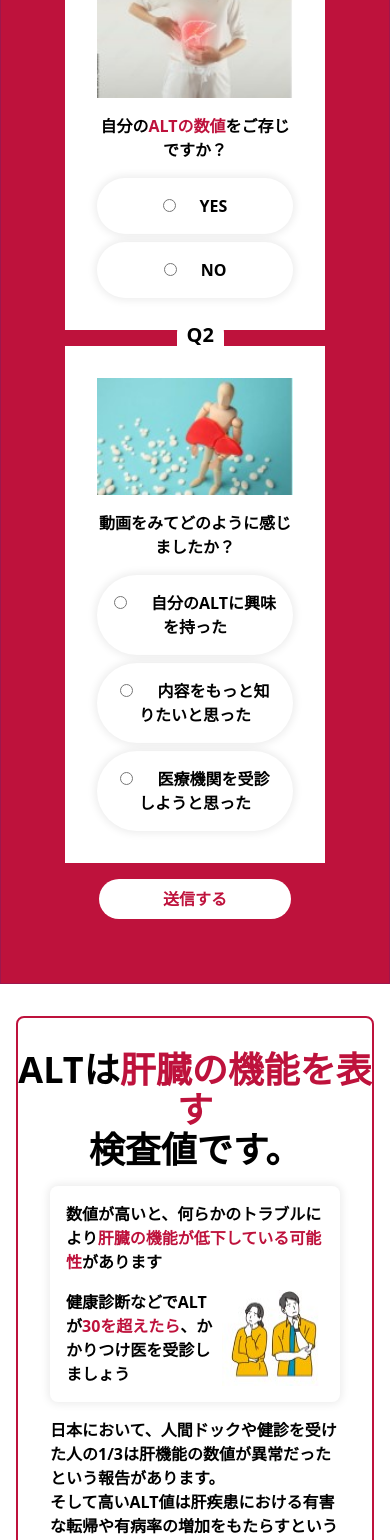
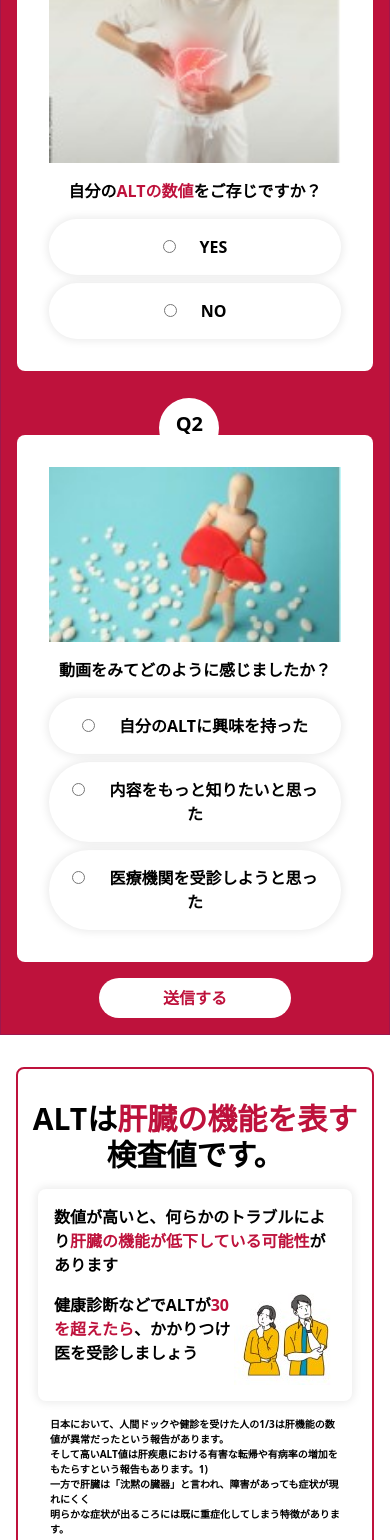
Before and after one commit to tomoru04/hataraku-kanzou, a Next.js app: page / in a window 390 px wide. Shown: the part 1368-2908 px from the top of the page. Built offline with nearby package versions, Linux system fonts and the light colour scheme.

Commit message:
modify: just something

```diff
--- a/pages/index.js
+++ b/pages/index.js
@@ -52,10 +52,10 @@ export default function Home() {
               </div>
             </div>
 
-            <form className="border border-pink-800 p-16 md:rounded-lg mb-8 bg-[#be123c] font-bold" action="https://script.google.com/macros/s/AKfycbxGbKTtAqtVRudWP2WPCjO5VEi9HNvqv-fnzhYqgeZ0RdlCVrijAWEZOCY493YzfnlIuw/exec" method="POST">
+            <form className="border border-pink-800 p-4 md:p-16 md:rounded-lg mb-8 bg-[#be123c] font-bold" action="https://script.google.com/macros/s/AKfycbxGbKTtAqtVRudWP2WPCjO5VEi9HNvqv-fnzhYqgeZ0RdlCVrijAWEZOCY493YzfnlIuw/exec" method="POST">
               <div className="md:flex justify-center text-center">
-                <div className="mb-4 md:float-left bg-white p-8 md:rounded-lg relative">
-                  <div className="bg-white rounded-full w-[18%] h-[13%] absolute top-[-7%] left-[43%]">
+                <div className="mt-12 md:mt-0 mb-4 md:float-left bg-white p-8 rounded-lg relative">
+                  <div className="bg-white rounded-full w-[60px] h-[60px] absolute top-[-7%] left-[40%]">
                     <p className="mt-3 text-xl text-[#be123cf]">Q1</p>
                   </div>
                   <Image src="/johansin.jpg" alt="Placeholder Image 2" className="mx-auto" width={300} height={300} />
@@ -70,12 +70,12 @@ export default function Home() {
                   </label>
                 </div>
 
-                <div className="mb-4 bg-white md:float-left p-8 md:ml-4 text-center md:rounded-lg relative">
-                  <div className="bg-white rounded-full w-[18%] h-[13%] absolute top-[-7%] left-[43%]">
+                <div className="mt-16 md:mt-0 mb-4 bg-white md:float-left p-8 md:ml-4 text-center rounded-lg relative">
+                  <div className="bg-white rounded-full w-[60px] h-[60px] absolute top-[-7%] left-[40%]">
                     <p className="mt-3 text-xl text-[#be123cf]">Q2</p>
                   </div>
                   <Image src="/ningyo.jpg" alt="Placeholder Image 2" className="mx-auto" width={300} height={300} />
-                  <h3 className="my-4">動画をみてどのように感じましたか？</h3>
+                  <p className="my-4">動画をみてどのように感じましたか？</p>
                   <label className="block mb-2 shadow-wide rounded-full p-4">
                     <input type="radio" name="question2" value="自分のALTに興味を持った" className="mr-6" />
                     自分のALTに興味を持った
@@ -98,20 +98,20 @@ export default function Home() {
             </form>
 
             <div className="text-center rounded-lg border-2 border-[#be123c] py-8 font-bold m-4 md:m-8">
-              <h2 className="mb-4 text-4xl">ALTは<span className="text-[#be123c]">肝臓の機能を表す</span><br className="md:hidden"/>検査値です。</h2>
-              <div className="mx-8 my-4 p-4 rounded-lg shadow-wide text-left flex justify-center">
+              <p className="mb-4 text-3xl md:text-4xl">ALTは<span className="text-[#be123c]">肝臓の機能を表す</span><br className="md:hidden"/>検査値です。</p>
+              <div className="mx-5 md:mx-8 my-4 p-4 rounded-lg shadow-wide text-left flex justify-center">
                 <div className="float-left my-auto">
-                  <h2 className="mb-4">数値が高いと、何らかのトラブルにより<span className="text-[#be123c]">肝臓の機能が<br className="hidden md:inline"/>低下している可能性</span>があります</h2>
-                  <h2 className="hidden md:inline">健康診断などでALTが<span className="text-[#be123c]">30を超えたら</span>、<br className="hidden md:inline"/>かかりつけ医を受診しましょう</h2>
+                  <p className="mb-4 text-[16px]">数値が高いと、何らかのトラブルにより<span className="text-[#be123c]">肝臓の機能が<br className="hidden md:inline"/>低下している可能性</span>があります</p>
+                  <p className="hidden md:inline text-[16px]">健康診断などでALTが<span className="text-[#be123c]">30を超えたら</span>、<br className="hidden md:inline"/>かかりつけ医を受診しましょう</p>
                   <div className="flex md:hidden">
-                    <h2>健康診断などでALTが<span className="text-[#be123c]">30を超えたら</span>、<br className="hidden md:inline"/>かかりつけ医を受診しましょう</h2>
-                    <Image src="/u-n.jpg" alt="Placeholder Image 2" className="md:hidden"width={150} height={150} />
+                    <p>健康診断などでALTが<span className="text-[#be123c]">30を超えたら</span>、<br className="hidden md:inline"/>かかりつけ医を受診しましょう</p>
+                    <Image src="/u-n.jpg" alt="Placeholder Image 2" className="md:hidden" width={130} height={130} />
                   </div>
                 </div>
                 <Image src="/u-n.jpg" alt="Placeholder Image 2" className="hidden md:block"width={150} height={150} />
               </div>
-              <h2 className="mx-8 text-left">日本において、人間ドックや健診を受けた人の1/3は肝機能の数値が異常だったという報告があります。<br/>そして高いALT値は肝疾患における有害な転帰や有病率の増加をもたらすという報告もあります。1) <br/>一方で肝臓は「沈黙の臓器」と言われ、障害があっても症状が現れにくく<br/>明らかな症状が出るころには既に重症化してしまう特徴があります。 </h2>
-              <div className="flex flex-col mt-4 px-16">
+              <p className="mx-8 text-left text-[10px]">日本において、人間ドックや健診を受けた人の1/3は肝機能の数値が異常だったという報告があります。<br/>そして高いALT値は肝疾患における有害な転帰や有病率の増加をもたらすという報告もあります。1) <br/>一方で肝臓は「沈黙の臓器」と言われ、障害があっても症状が現れにくく<br/>明らかな症状が出るころには既に重症化してしまう特徴があります。 </p>
+              <div className="flex flex-col mt-4 px-6 md:px-16">
                 <a className="bg-[#be123c] text-white mb-2 py-2 px-4 rounded-3xl hover:bg-pink-900">
                   詳しく知りたい方はこちら
                 </a>
```
